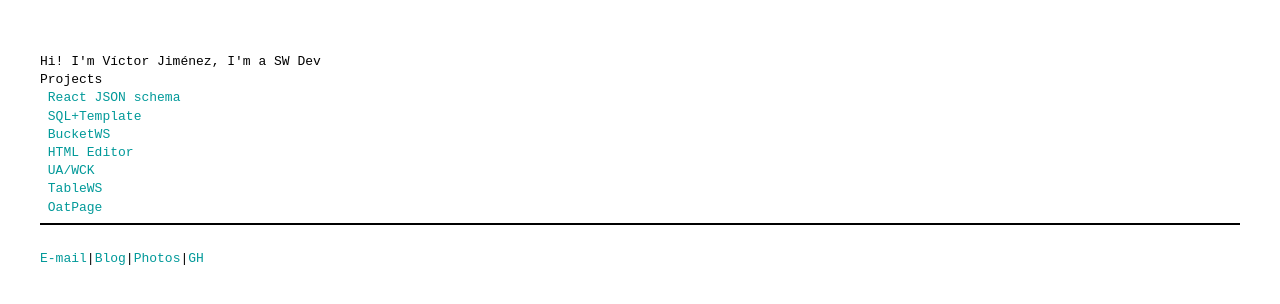
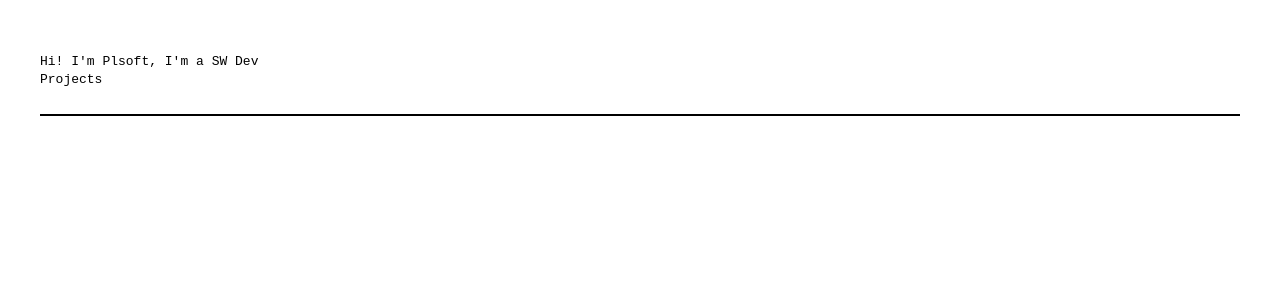
Before and after one commit to PLsoftPSA/Plsoftpsa.github.io, a plain HTML site: page index.html in a window 1280 px wide. Drawn offline with Linux system fonts and the light colour scheme.

Commit message:
Update index.html

```diff
--- a/index.html
+++ b/index.html
@@ -1,5 +1,5 @@
 <!DOCTYPE html>
-<!-- saved from url=(0025)https://kb.vicjicama.com/ -->
+<!-- saved from  -->
 <html><plasmo-csui><template shadowrootmode="open"><div id="plasmo-shadow-container" style="z-index: 2147483647; position: relative;"><div id="plasmo-overlay-0" class="plasmo-csui-container" style="display: flex; position: absolute; top: 0px; left: 0px;"></div></div></template></plasmo-csui><head><meta http-equiv="Content-Type" content="text/html; charset=UTF-8">
 
 
@@ -19,17 +19,11 @@
         </head>
         <body class="">
 
-<div><pre>Hi! I'm Víctor Jiménez, I'm a SW Dev
+<div><pre>Hi! I'm Plsoft, I'm a SW Dev
 Projects
- <a href="https://kb.vicjicama.com/r">React JSON schema</a>
- <a href="https://kb.vicjicama.com/v">SQL+Template</a>
- <a href="https://kb.vicjicama.com/u">BucketWS</a>
- <a href="https://kb.vicjicama.com/e">HTML Editor</a>
- <a href="https://kb.vicjicama.com/k">UA/WCK</a>
- <a href="https://kb.vicjicama.com/t">TableWS</a>
- <a href="https://kb.vicjicama.com/o">OatPage</a>
+
 <hr>
-<a href="mailto:vicjicama@gmail.com">E-mail</a>|<a href="https://kb.vicjicama.com/b">Blog</a>|<a href="https://kb.vicjicama.com/p">Photos</a>|<a href="https://kb.vicjicama.com/g">GH</a>
+
 </pre></div>
 
 
```
